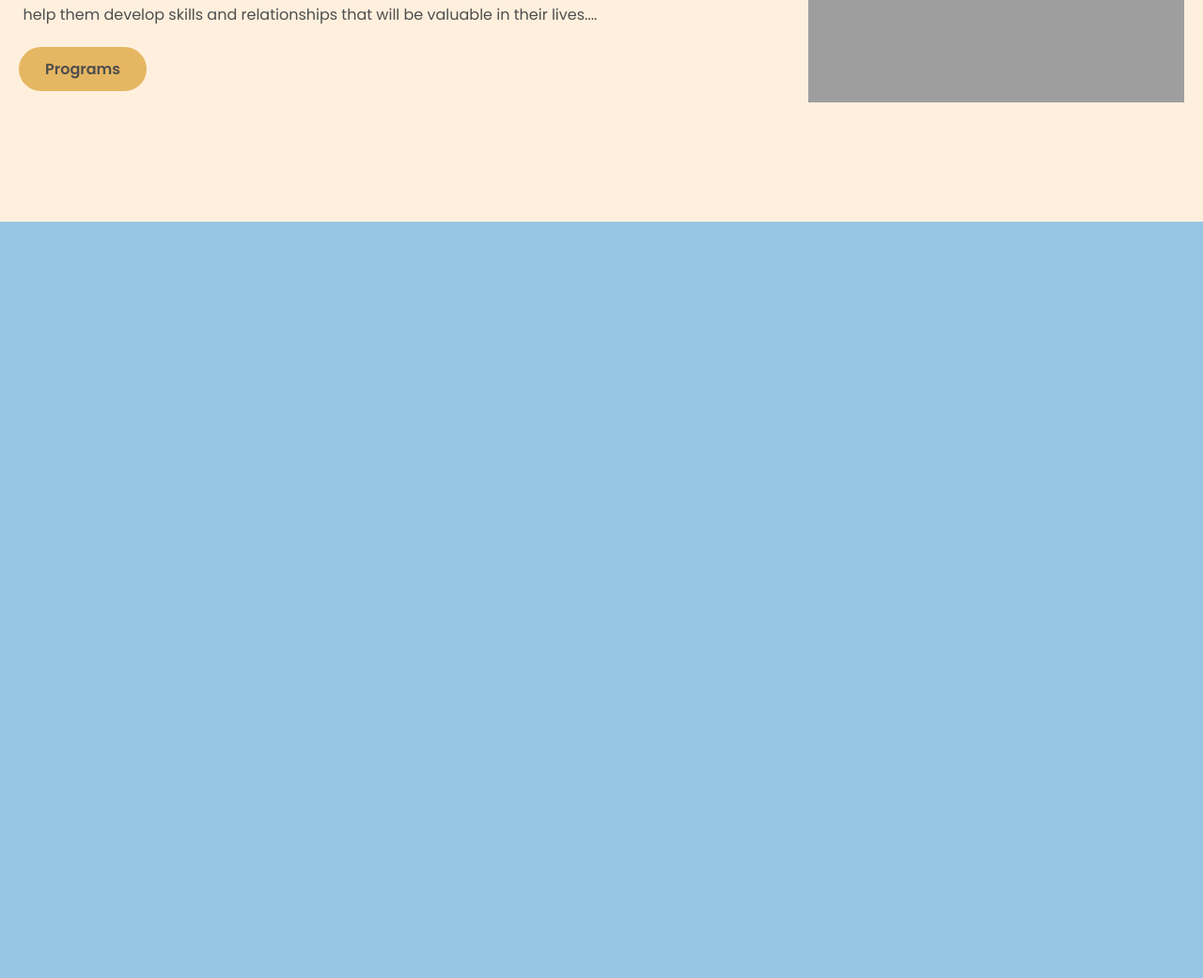
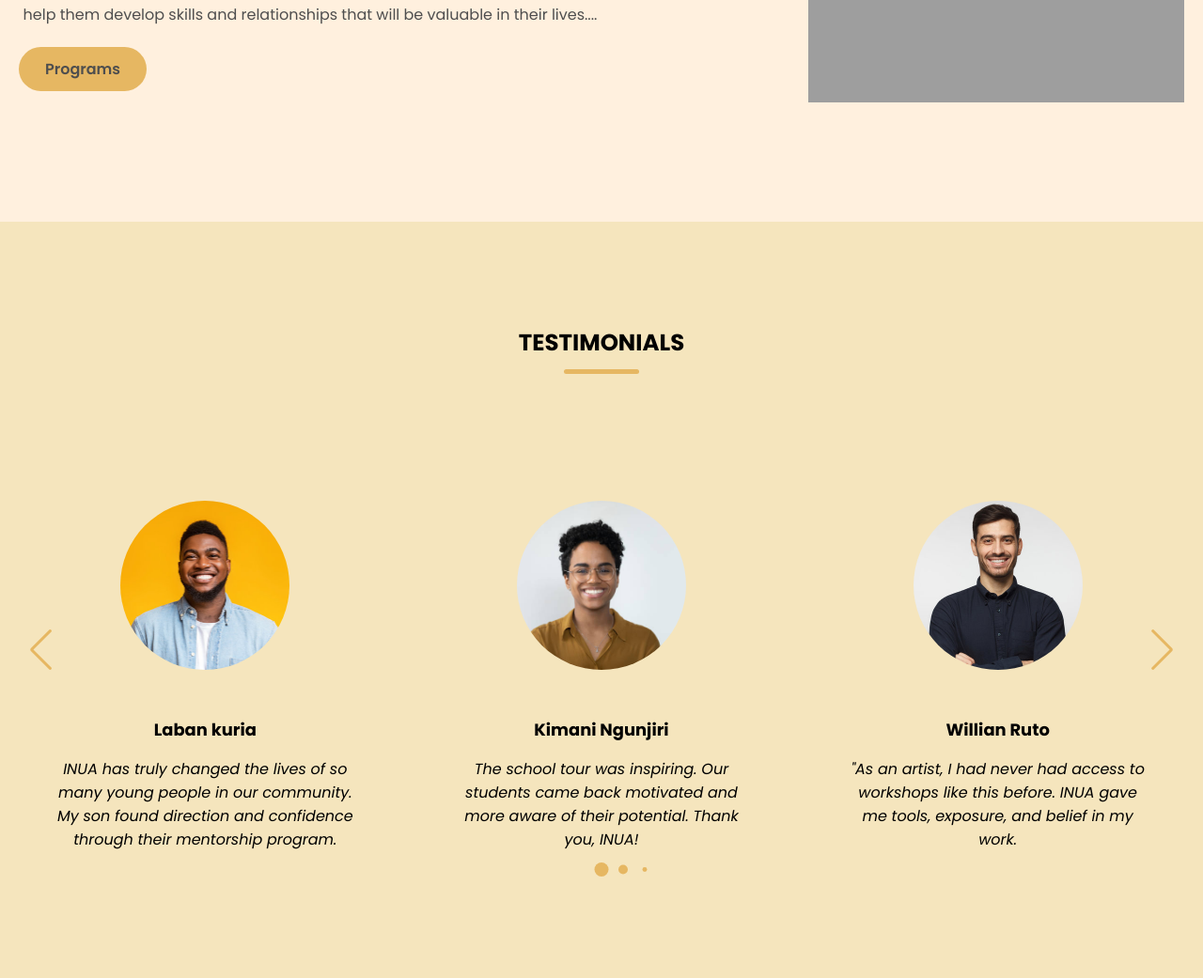
Before and after one commit to ShearStress021/inuaCollective, a Flask app: page / in a window 1280 px wide. Shown: the part 1111-2152 px from the top of the page at 94% size. Before the commit the page ends 1347 px from the top, so only its background shows below. Run offline with Flask 3, Linux system fonts and the light colour scheme; some web fonts are replaced; grey boxes are pictures that could not be loaded.

Commit message:
addded testimonials

```diff
--- a/core/users/routes.py
+++ b/core/users/routes.py
@@ -89,3 +89,8 @@
 def program():
     programs = Program.query.all()
     return render_template("program.html", programs=programs)
+
+
+@users.route("/gallery")
+def gallery():
+    return render_template("gallery.html")
--- a/static/css/style.css
+++ b/static/css/style.css
@@ -199,6 +199,10 @@
 
 }
 
+.hero-image-wrapper:hover img {
+    transform: scale(1.2, 1.2);
+}
+
 /* ---------Home section--------- */
 .home-section {
     padding: 120px 0;
@@ -365,6 +369,8 @@
     color: #3d3d3d;
 }
 
+/* ------------------Program Section ------------------- */
+
 .program-section {
     padding: 120px 0;
     background-color: rgb(255, 240, 222);
@@ -415,6 +421,60 @@
 .program-section .program-list .program-item:hover .program-title {
     opacity: 1;
 }
+
+/* -------------------Testimonials Section ------------- */
+.testimonial-section {
+    padding: 50px 0 100px;
+    background: #f5e5bd;
+}
+
+.testimonial-section .slide-wrapper {
+    overflow: hidden;
+    margin: 0 60px 50px;
+}
+
+.testimonial-section .testimonial {
+    display: flex;
+    flex-direction: column;
+    padding: 35px;
+    align-items: center;
+    text-align: center;
+}
+
+.testimonial-section .testimonial img {
+    width: 180px;
+    height: 180px;
+    object-fit: cover;
+    border-radius: 50%;
+    margin-bottom: 50px;
+}
+
+.testimonial-section .testimonial .name {
+    margin-bottom: 16px;
+    font-size: 1.12rem;
+}
+
+.testimonial-section .testimonial .feedback {
+    line-height: 25px;
+}
+
+.testimonial-section .swiper-pagination-bullet {
+    width: 15px;
+    height: 15px;
+    opacity: 1;
+    background: rgb(230, 183, 98);
+}
+
+.testimonial-section .swipper-slide-btn {
+    color: rgb(230, 183, 98);
+    margin-top: -50px;
+    transition: 0.3s ease;
+}
+
+.testimonial-section .swipper-slide-btn:hover {
+    color: oldlace;
+}
+
 
 /* Responsiveness for max width 900px  */
 @media screen and (max-width: 900px) {
@@ -519,3 +579,15 @@
     }
 
 }
+
+@media screen and (max-width: 640px) {
+
+    .testimonial-section .slidder-wrapper {
+        margin: 0 0 30px;
+    }
+
+    .testimonial-section .swipper-slide-btn {
+        display: none;
+    }
+
+}
--- a/static/js/script.js
+++ b/static/js/script.js
@@ -7,3 +7,41 @@
 })
 
 menuCloseBtn.addEventListener('click', () => menuOpenBtn.click())
+
+
+
+// Initialisae Swiper
+const swiper = new Swiper('.slider-wrapper', {
+
+    loop: true,
+    grabCursor: true,
+    spaceBetween: 25,
+
+
+    // If we need pagination
+    pagination: {
+        el: '.swiper-pagination',
+        clickable: true,
+        dynamicBullets: true,
+    },
+
+    // Navigation arrows
+    navigation: {
+        nextEl: '.swiper-button-next',
+        prevEl: '.swiper-button-prev',
+    },
+
+    // Responsive breakpoints
+    breakpoints: {
+        0: {
+            slidesPerView: 1
+        },
+        768: {
+            slidesPerView: 2
+        },
+        1024: {
+            slidesPerView: 3
+        },
+    }
+
+});
--- a/templates/base.html
+++ b/templates/base.html
@@ -16,6 +16,9 @@
     <link rel="stylesheet" href="https://cdnjs.cloudflare.com/ajax/libs/remixicon/4.2.0/remixicon.min.css">
     <meta name="viewport" content="width=device-width, initial-scale=1.0">
     <title>inua collective society</title>
+
+    <!-- Link for Swipper -->
+    <link rel="stylesheet" href="https://cdn.jsdelivr.net/npm/swiper@11/swiper-bundle.min.css" />
 
     <!-- Link For awesome fonts -->
     <link rel="stylesheet" href="https://cdnjs.cloudflare.com/ajax/libs/font-awesome/6.7.2/css/all.min.css"
@@ -59,7 +62,7 @@
                     <a href="" class="nav-link">Events</a>
                 </li>
                 <li class="nav-item">
-                    <a href="" class="nav-link">Gallery</a>
+                    <a href="{{ url_for('users.program')}}" class="nav-link">Gallery</a>
                 </li>
             </ul>
             <button class="fas fa-bars" id="menu-open-button"></button>
@@ -68,6 +71,9 @@
     {% block content %}
     {% endblock %}
 
+    <!-- script Swipper Link -->
+
+    <script src="https://cdn.jsdelivr.net/npm/swiper@11/swiper-bundle.min.js"></script>
     <!-- Js Link -->
     <script src="{{ url_for('static', filename='js/script.js') }}"></script>
 
--- a/templates/hero.html
+++ b/templates/hero.html
@@ -32,11 +32,63 @@
                     be valuable in their lives....
                 </p>
 
-                <a class="button programs" href="">Programs</a>
+                <a class="button programs" href="{{ url_for('users.program')}}">Programs</a>
             </div>
             <div class="home-image-wrapper">
                 <img class="home-image" src="{{ url_for('static', filename='images/1.jpg')}}">
             </div>
         </div>
     </section>
+
+    <section class="testimonial-section">
+        <h2 class="section-title">Testimonials</h2>
+        <div class="section-content">
+            <div class="slider-container swiper">
+                <div class="slider-wrapper">
+                    <ul class="testimonials-list swiper-wrapper">
+                        <li class="testimonial swiper-slide">
+                            <img src="{{ url_for('static', filename='images/image1.jpg')}}" alt="">
+                            <h3 class="name">Laban kuria</h3>
+                            <i class="feedback">INUA has truly changed the lives of so many young people in our
+                                community. My son found direction and confidence through their mentorship program.</i>
+                        </li>
+                        <li class="testimonial swiper-slide">
+                            <img src="{{ url_for('static', filename='images/image2.jpg')}}" alt="">
+                            <h3 class="name">Kimani Ngunjiri</h3>
+                            <i class="feedback">The school tour was inspiring. Our students came back motivated and more
+                                aware of their potential. Thank you, INUA!</i>
+                        </li>
+                        <li class="testimonial swiper-slide">
+                            <img src="{{ url_for('static', filename='images/image3.jpg')}}" alt="">
+                            <h3 class="name">Willian Ruto</h3>
+                            <i class="feedback">"As an artist, I had never had access to workshops like this before.
+                                INUA gave me tools, exposure, and belief in my work.</i>
+                        </li>
+                        <li class="testimonial swiper-slide">
+                            <img src="{{ url_for('static', filename='images/image4.jpg')}}" alt="">
+                            <h3 class="name">Omollo Otiende</h3>
+                            <i class="feedback">"What stood out to me most was how inclusive and welcoming the entire
+                                team was. It feels like a space where everyone belongs.</i>
+                        </li>
+                        <li class="testimonial swiper-slide">
+                            <img src="{{ url_for('static', filename='images/image5.jpg')}}" alt="">
+                            <h3 class="name">Linus Kakai</h3>
+                            <i class="feedback">"INUA isn’t just an organization—it’s a movement. It brings hope,
+                                creativity, and unity to our community."</i>
+                        </li>
+                        <li class="testimonial swiper-slide">
+                            <img src="{{ url_for('static', filename='images/image6.jpg')}}" alt="">
+                            <h3 class="name">Wafula Chebukati</h3>
+                            <i class="feedback">"Volunteering with INUA has been one of the most rewarding experiences
+                                of my life. You can feel the impact every single day.</i>
+                        </li>
+                    </ul>
+
+                    <div class="swiper-pagination"></div>
+                    <div class="swipper-slide-btn swiper-button-prev"></div>
+                    <div class="swipper-slide-btn swiper-button-next"></div>
+                </div>
+            </div>
+        </div>
+    </section>
 </main>
```
Also changed, not shown: templates/gallery.html (added, +8 -0 lines), static/images/image1.jpg (added), static/images/image2.jpg (added), static/images/image3.jpg (added), static/images/image4.jpg (added), static/images/image5.jpg (added).
